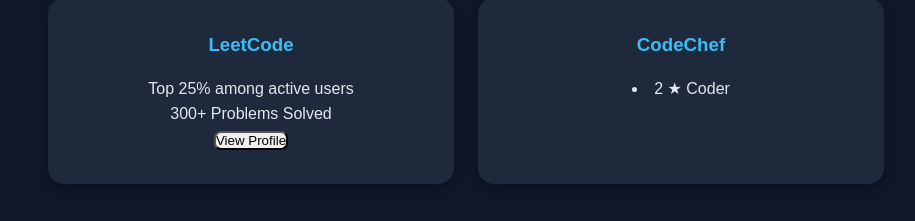
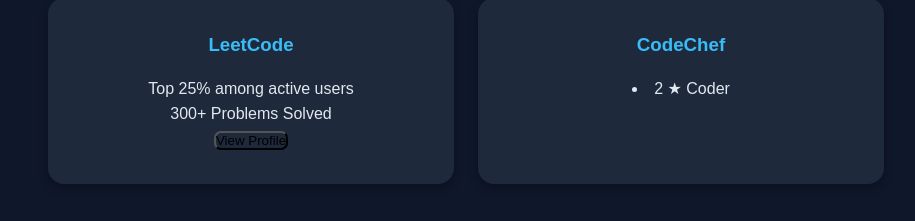
Before and after one commit to Madhu696969/portfolio, a plain HTML site: page index.html in a window 1280 px wide. Shown: the part 2216-2437 px from the top of the page, without its empty margins (174-1089 px from the left). Drawn offline with Linux system fonts and the light colour scheme.

Commit message:
Update index.html

```diff
--- a/index.html
+++ b/index.html
@@ -277,7 +277,7 @@
         <h3>LeetCode</h3>
         <p>Top 25% among active users</p>
         <p>300+ Problems Solved</p>
-        <button style="border-radius: 7px">
+        <button style="border-radius: 7px; background: #1e293b;">
   <a href="https://leetcode.com/u/MS2024142d/" target="_blank" style="cursor:pointer">View Profile</a>
 </button>
 
```
